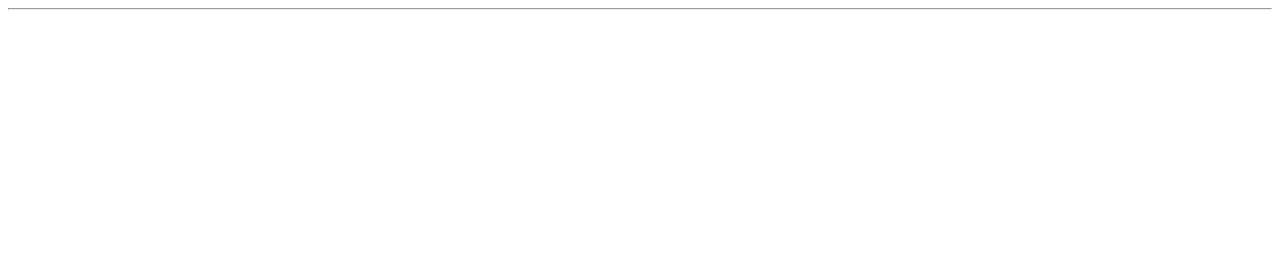
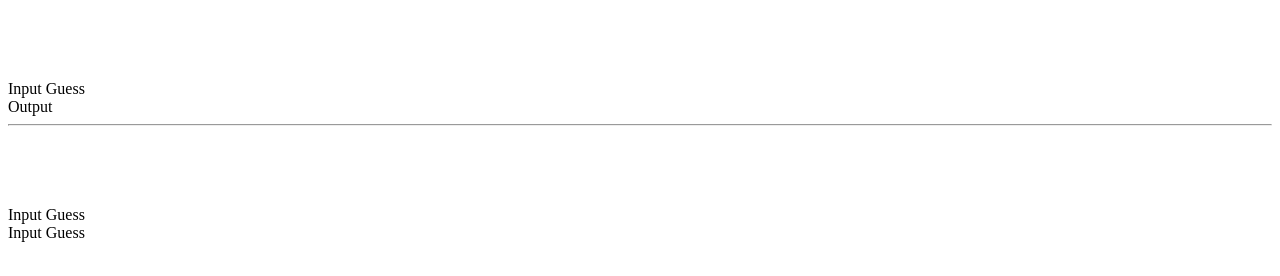
Before and after one commit to SAAS-ComputationalThinking/guessing-game-and-input-output-super-awesome-team-name, a plain HTML site: page index.html in a window 1280 px wide. Drawn offline with Linux system fonts and the light colour scheme.

```diff
--- a/Script.js
+++ b/Script.js
@@ -0,0 +1,4 @@
+function getRandomInt(2) {
+    return math.floor(math.random() * max);
+}
+console.log(getRandomInt(2))
--- a/Style.css
+++ b/Style.css
@@ -0,0 +1,7 @@
+body{
+color:black;
+}
+
+h1{
+color:white;
+}
--- a/index.html
+++ b/index.html
@@ -5,11 +5,26 @@
         <link rel="ScriptSheet" href="Script.js">
     </head>
   <body>
+<h1>Guessing game</h1>
+  <form action="/action_page.php">
+    <label for="input"> Input Guess</label>
+    </form>
 
+    <form action="/action_page.php">
+      <label for="output"> Output</label>
+      </form>
 
   </body>
   <hr>
   <body>
+<h1>input-output</h1>
+<form action="/action_page.php">
+  <label for="Iname"> Input Guess</label>
+  </form>
+
+<form action="/action_page.php">
+    <label for="Iname"> Input Guess</label>
+    </form>
 
   </body>
 </htmnl>
```
